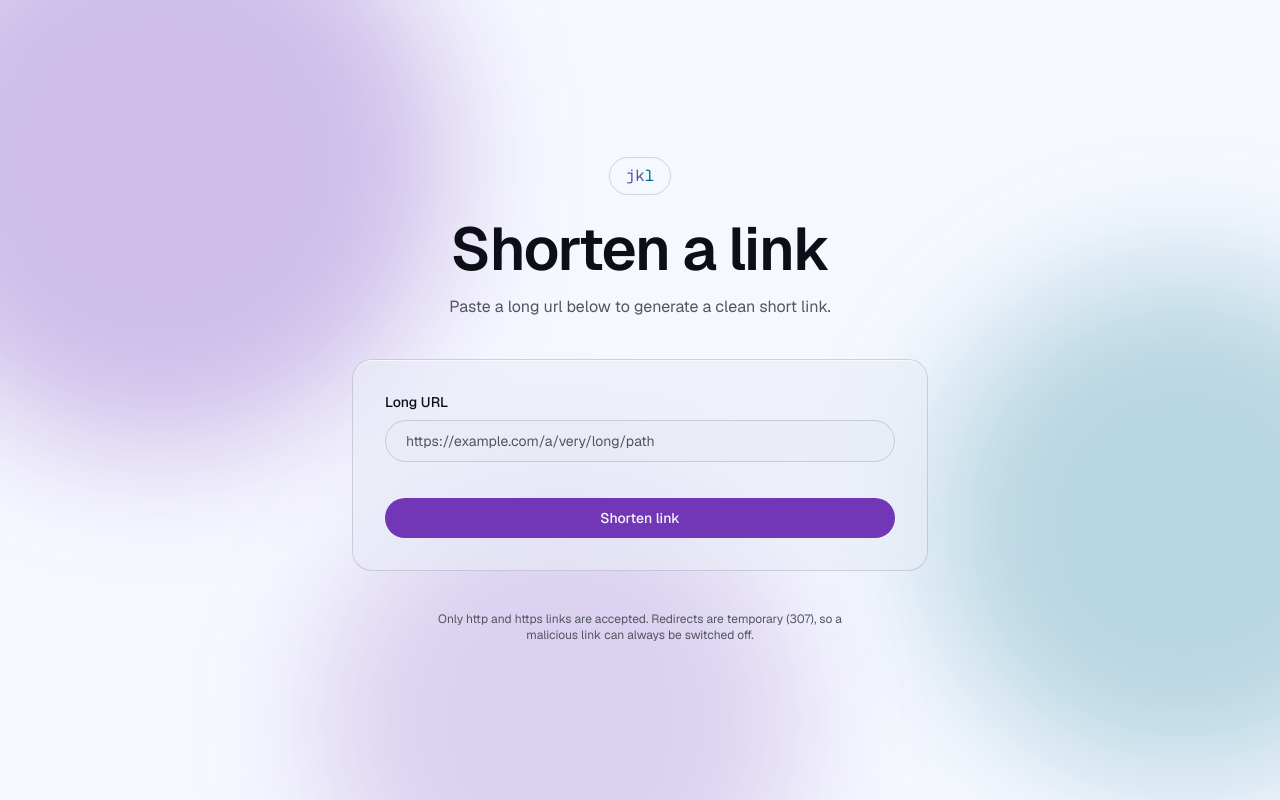
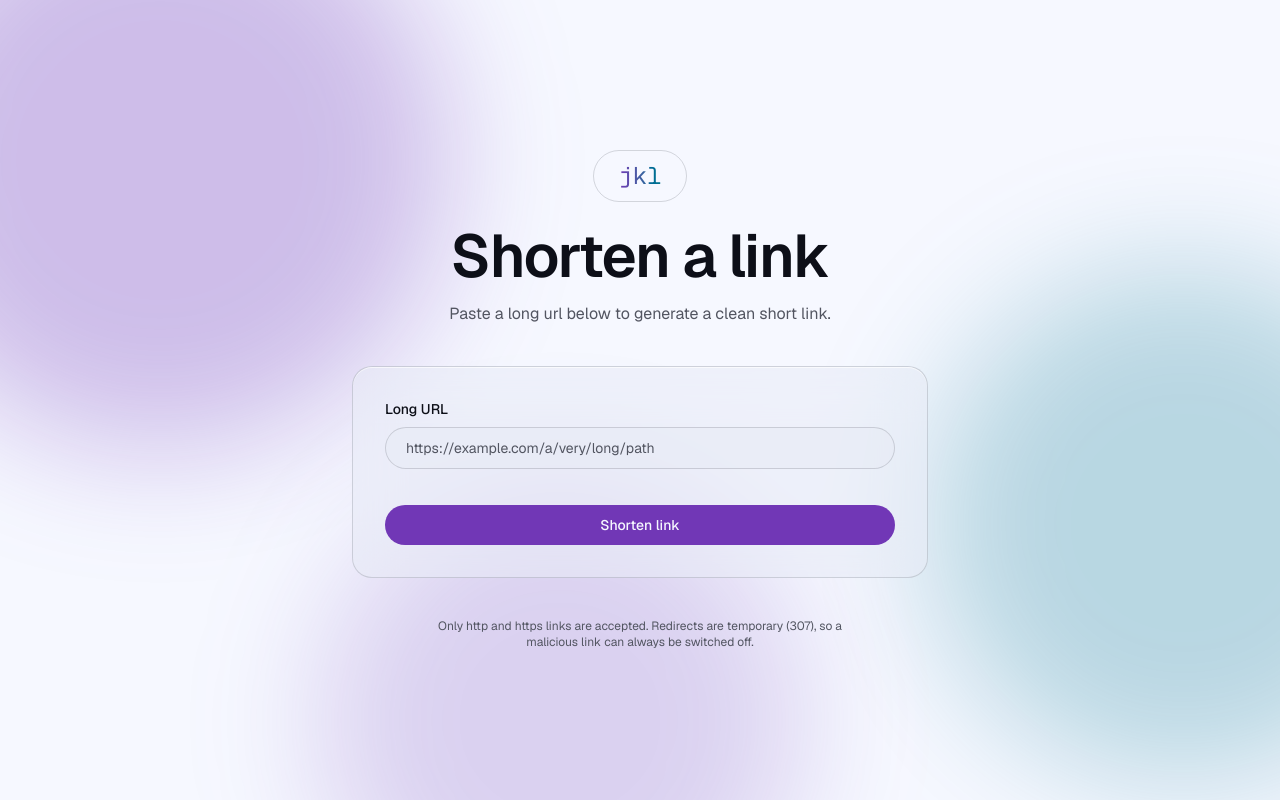
Before and after one commit to j4xp0/jkl, a Next.js app: page / in a window 1280 px wide. Built offline with nearby package versions, Linux system fonts and the light colour scheme; no server answers.

Commit message:
chore: enlarge logo pill

```diff
--- a/src/app/page.tsx
+++ b/src/app/page.tsx
@@ -18,17 +18,18 @@ export default function Home() {
             gradient and briefly fades in every few seconds (a css-only
             "phase shift" – see the logo-phase utility). the overlay is
             aria-hidden so screen readers announce "jkl" only once */}
-        <p className="relative rounded-full border border-text/15 px-4 py-1.5 font-mono text-base">
+        <p className="relative rounded-full border border-text/15 px-[1em] py-[0.375em] font-mono text-2xl">
           <span className="bg-linear-to-r from-accent to-accent-2 bg-clip-text text-transparent">
             jkl
           </span>
           {/* absolute inset-0 plus the pill's own padding makes the overlay
               glyphs sit exactly on top of the base glyphs – same font, same
               size inherited from the pill, so the two layers align
-              pixel-perfectly */}
+              pixel-perfectly. padding uses em, so it follows text-* and stays
+      identical across both layers by construction */}
           <span
             aria-hidden="true"
-            className="logo-phase absolute inset-0 px-4 py-1.5 bg-linear-to-r from-accent-2 to-accent bg-clip-text text-transparent"
+            className="logo-phase absolute inset-0 px-[1em] py-[0.375em] bg-linear-to-r from-accent-2 to-accent bg-clip-text text-transparent"
           >
             jkl
           </span>
```
